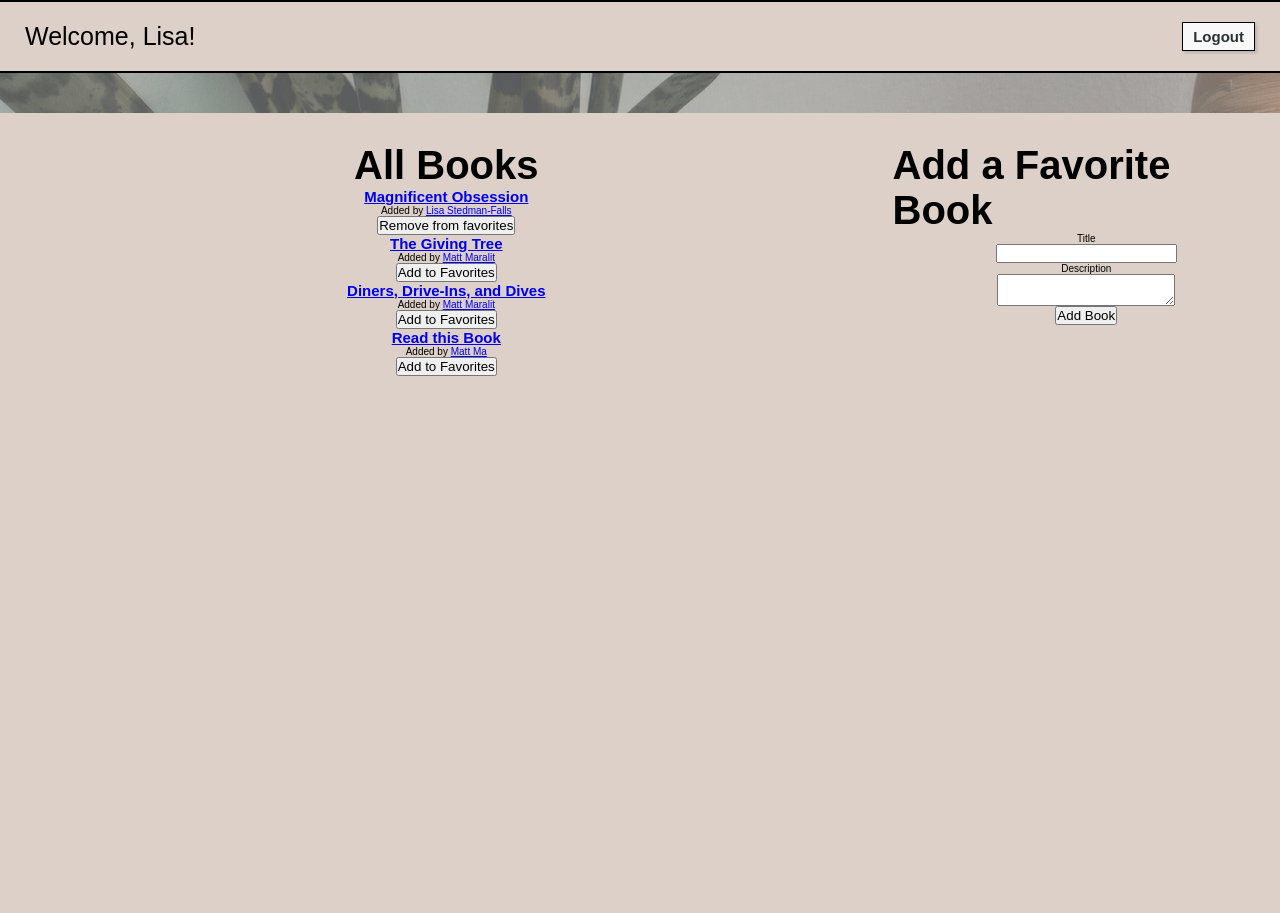
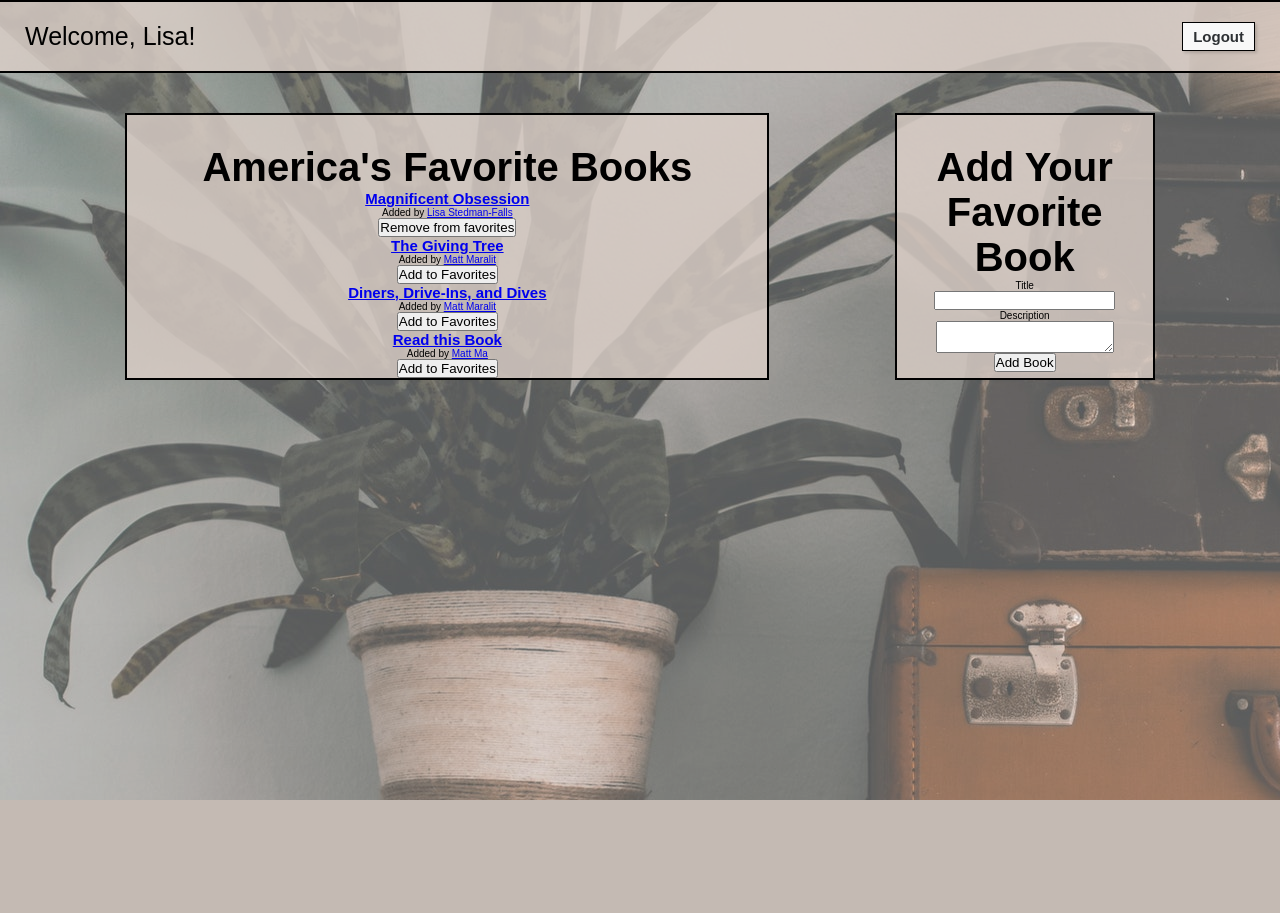
Before and after one commit to Lstedmanfalls/Favorite_Books, a Django app: template books_app/templates/books.html in a window 1280 px wide. After the commit the page ends 800 px from the top, so only its background shows below. Run offline with Django 3.2, Linux system fonts and the light colour scheme; the template is opened without the code that fills it: values that come from a table or form of the project are taken from there, others are empty; data comes from the database, SQL or seed files in the repository; both versions use the stored data as it was after the commit.

Commit message:
Added more styling

```diff
--- a/books_app/static/style.css
+++ b/books_app/static/style.css
@@ -1,6 +1,23 @@
 *{
     margin:0;
     padding:0;
+}
+
+#container{
+    position:relative;
+    min-height:100vh;
+}
+
+#container::after{
+    content:"";
+    background-image:url("books.jpg");
+    opacity:.7;
+    top:0;
+    left:0;
+    bottom:0;
+    right:0;
+    position:absolute;
+    z-index:-1;
 }
 
 html{
@@ -12,7 +29,7 @@ nav{
     display: flex;
     justify-content: space-between;
     align-items:center;
-    background-color: #dcd0c9;
+    background-color: rgba(220, 208, 201, .8);
     padding:2rem 2.5rem;
     border-top:.2rem solid black;
     border-bottom:.2rem solid black;
@@ -45,30 +62,22 @@ nav button:hover, nav a:hover{
 }
 
 .wrapper{
-    position:relative;
-    min-height:100vh;
     display: flex;
     justify-content: space-evenly;
     padding-top:4rem;
 }
-.wrapper::after{
-    content:"";
-    background-image:url("books.jpg");
-    opacity:.7;
-    top:0;
-    left:0;
-    bottom:0;
-    right:0;
-    position:absolute;
-    z-index:-1;
-}
 
 #book_page_wrapper > div{
-    background-color:#dcd0c9;
+    background-color:rgba(220, 208, 201, .8);
+    border:.2rem solid black;
 }
 
 #books{
-    width:70%;
+    width:50%;
+}
+
+#add_book{
+    width:20%;
 }
 
 #add_book, #add_book form, #books, #books > div{
@@ -80,4 +89,5 @@ nav button:hover, nav a:hover{
 #add_book h1, #books h1{
     font-size:4rem;
     padding-top:3rem;
+    text-align: center;
 }
--- a/books_app/templates/books.html
+++ b/books_app/templates/books.html
@@ -19,7 +19,7 @@
         </nav>
         <div class="wrapper" id="book_page_wrapper">
             <div id="books">
-                <h1>All Books</h1>
+                <h1>America's Favorite Books</h1>
                 {% for book in all_the_books %}
                 <div>
                     <a href= "{{book.id}}"><h2>{{book.title}}</h2></a>
@@ -41,7 +41,7 @@
                 {% endfor %}
             </div>
             <div id ="add_book">
-                <h1>Add a Favorite Book</h1>
+                <h1>Add Your Favorite Book</h1>
                     <div id="messages">
                     {% if messages %}
                     <ul class="messages">
--- a/login_registration_app/static/login_style.css
+++ b/login_registration_app/static/login_style.css
@@ -116,7 +116,7 @@ p{
 }
 
 #wrapper div{
-    background-color:#dcd0c9;
+    background-color:rgba(220, 208, 201, .8);
     width:25%;
     margin:0 7rem;
     border:.2rem solid black;
```
Also changed, not shown: db.sqlite3, login_screenshot_mobile.JPG, login_screenshot_pc.JPG.
